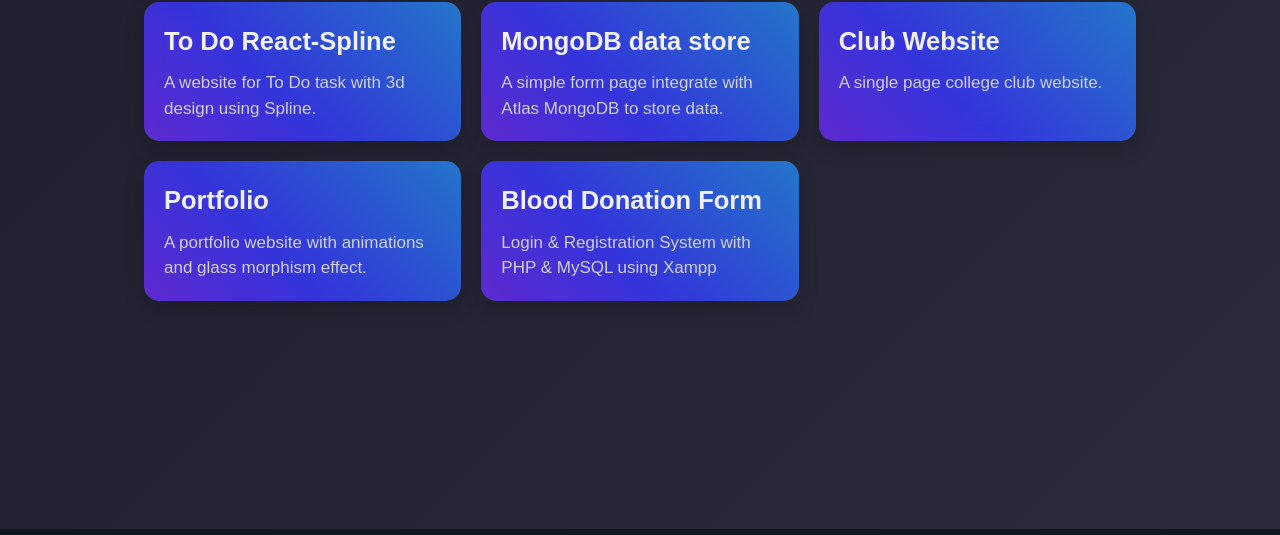
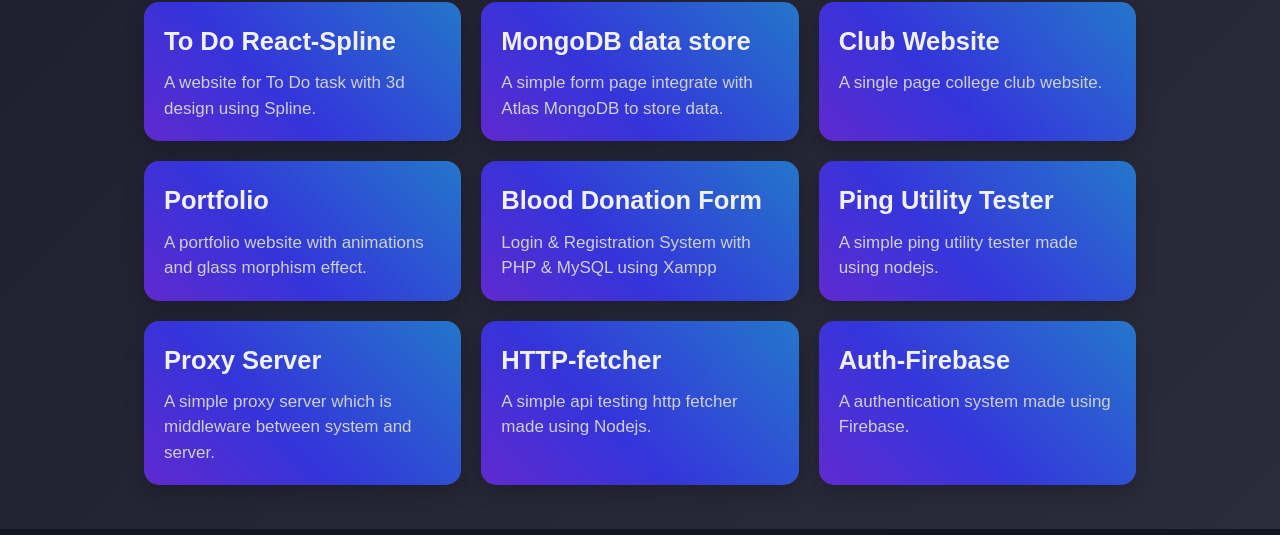
Before and after one commit to skyneon1/My_Portfolio, a React (Create React App) app: page / in a window 1280 px wide. Shown: the part 1975-2510 px from the top of the page. Built offline with nearby package versions, Linux system fonts and the light colour scheme.

Commit message:
Update ProjectPage.js

```diff
--- a/src/components/ProjectPage.js
+++ b/src/components/ProjectPage.js
@@ -30,7 +30,7 @@ const projects = [
         id: 5,
         title: "MongoDB data store",
         description: "A simple form page integrate with Atlas MongoDB to store data.",
-        url: "https://yt-downloader-42vz.onrender.com/",
+        url: "https://mongodb-datastore.onrender.com/",
     },
     {
         id: 6,
@@ -49,6 +49,30 @@ const projects = [
         title: "Blood Donation Form",
         description: "Login & Registration System with PHP & MySQL using Xampp",
         url: "https://skyneon1.github.io/Blood-Donation-form/",
+    },
+    {
+        id: 9,
+        title: "Ping Utility Tester",
+        description: "A simple ping utility tester made using nodejs.",
+        url: "https://github.com/skyneon1/Ping-Utility-Test",
+    },
+    {
+        id: 10,
+        title: "Proxy Server",
+        description: "A simple proxy server which is middleware between system and server.",
+        url: "https://github.com/skyneon1/proxy-server",
+    },
+    {
+        id: 11,
+        title: "HTTP-fetcher",
+        description: "A simple api testing http fetcher made using Nodejs.",
+        url: "https://github.com/skyneon1/http-fetcher",
+    },
+    {
+        id: 12,
+        title: "Auth-Firebase",
+        description: "A authentication system made using Firebase.",
+        url: "https://github.com/skyneon1/",
     },
 ];
 
```
